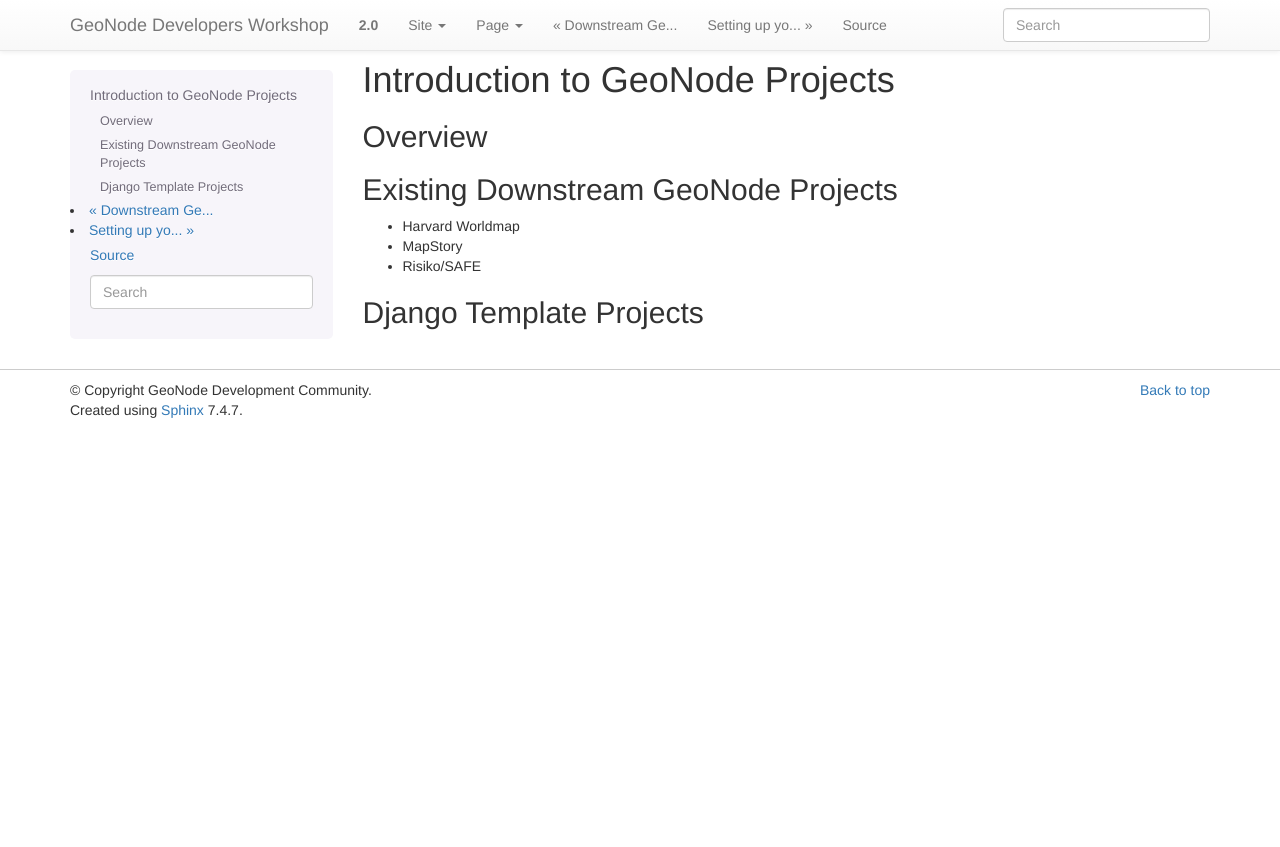
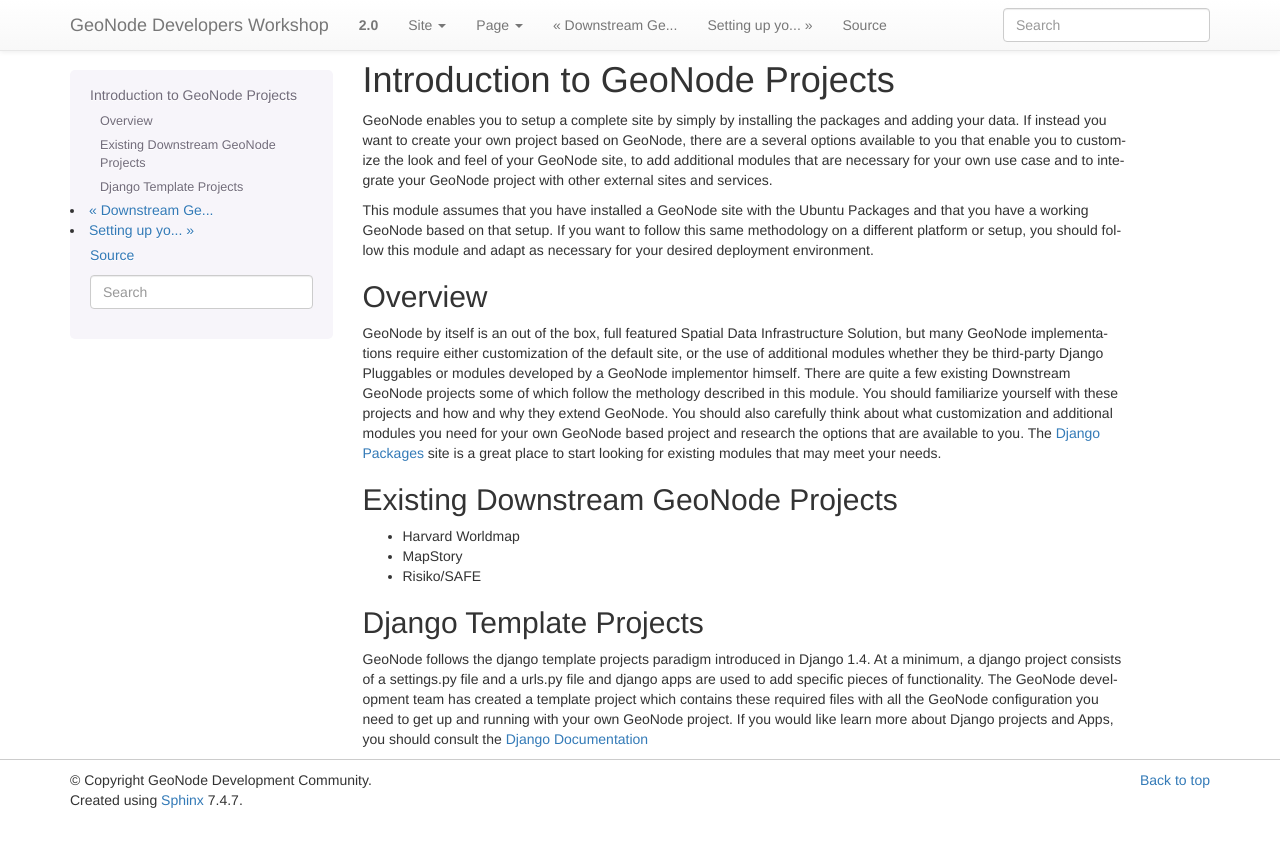
Before and after one commit to lucacasagrande/geonode-workshops, a Sphinx documentation site: the page built from devel/doc/projects/intro.rst, in a window 1280 px wide. Shown: the top 847 px of the page. Built offline with Sphinx 7.4.7, drawn with Linux system fonts in a browser that asks for light colours.

Commit message:
More work on Projects Module

```diff
--- a/devel/doc/projects/intro.rst
+++ b/devel/doc/projects/intro.rst
@@ -3,8 +3,16 @@
 Introduction to GeoNode Projects
 ================================
 
+GeoNode enables you to setup a complete site by simply by installing the packages and adding your data. If instead you want to create your own project based on GeoNode, there are a several options available to you that enable you to customize the look and feel of your GeoNode site, to add additional modules that are necessary for your own use case and to integrate your GeoNode project with other external sites and services.
+
+This module assumes that you have installed a GeoNode site with the Ubuntu Packages and that you have a working GeoNode based on that setup. If you want to follow this same methodology on a different platform or setup, you should follow this module and adapt as necessary for your desired deployment environment.
+
 Overview
 --------
+
+GeoNode by itself is an out of the box, full featured Spatial Data Infrastructure Solution, but many GeoNode implementations require either customization of the default site, or the use of additional modules whether they be third-party Django Pluggables or modules developed by a GeoNode implementor himself. There are quite a few existing Downstream GeoNode projects some of which follow the methology described in this module. You should familiarize yourself with these projects and how and why they extend GeoNode. You should also carefully think about what customization and additional modules you need for your own GeoNode based project and research the options that are available to you. The `Django Packages`_ site is a great place to start looking for existing modules that may meet your needs.
+
+.. _Django Packages: http://www.djangopackages.com/
 
 Existing Downstream GeoNode Projects
 ------------------------------------
@@ -17,3 +25,7 @@
 
 Django Template Projects
 ------------------------
+
+GeoNode follows the django template projects paradigm introduced in Django 1.4. At a minimum, a django project consists of a settings.py file and a urls.py file and django apps are used to add specific pieces of functionality. The GeoNode development team has created a template project which contains these required files with all the GeoNode configuration you need to get up and running with your own GeoNode project. If you would like learn more about Django projects and Apps, you should consult the `Django Documentation`_
+
+.. _Django Documentation: https://docs.djangoproject.com/en/1.4/
```
Also changed, not shown: devel/doc/projects/setup.rst (+78 -0 lines), devel/doc/projects/img/create_repo.jpg (added), devel/doc/projects/img/github_home.jpg (added), devel/doc/projects/img/new_repo.jpg (added).
